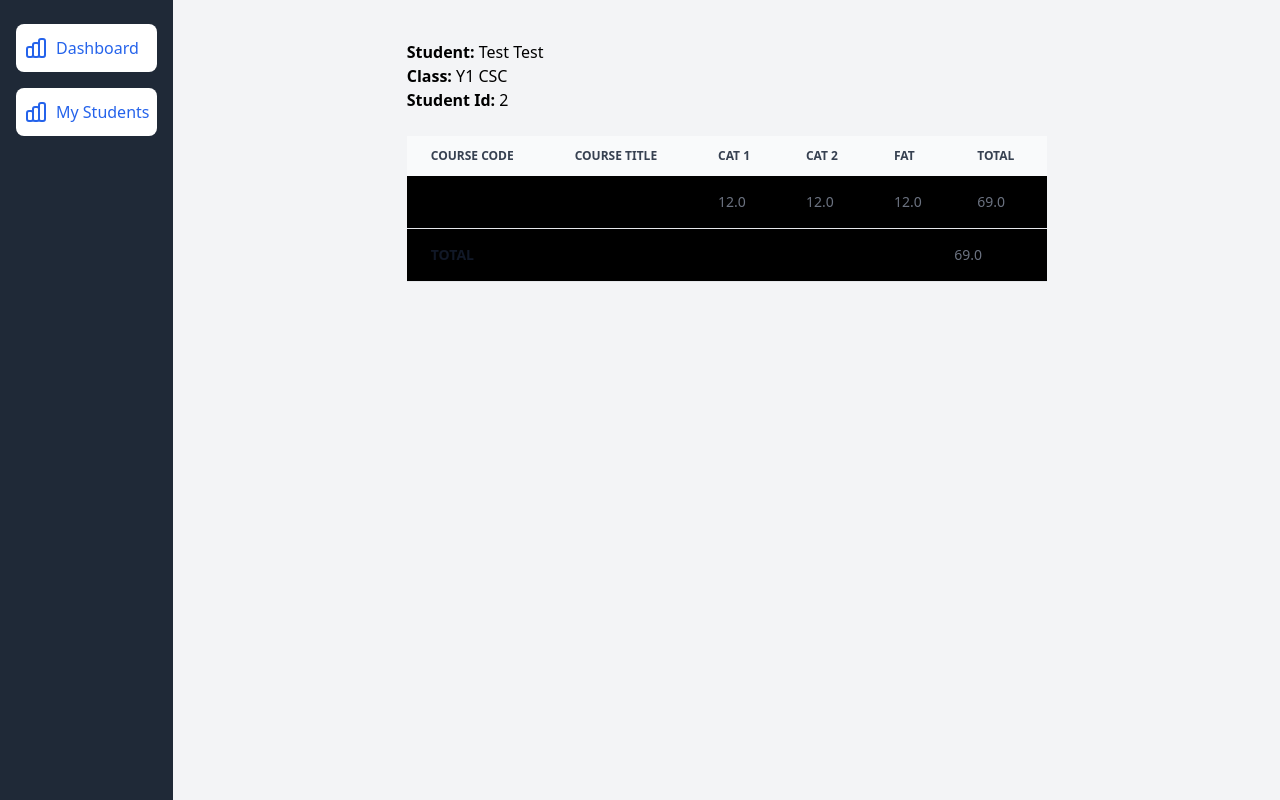
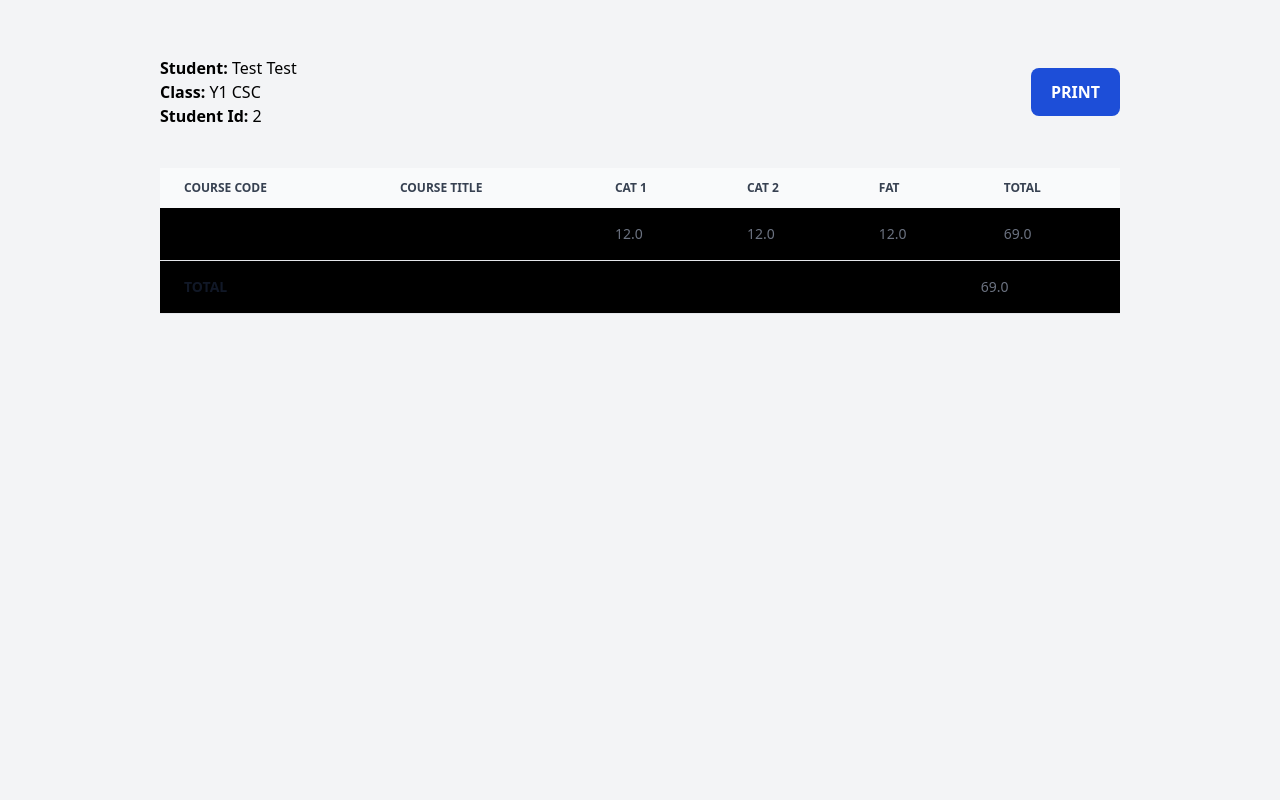
Before and after one commit to iAmNsengi/iReport, a Django app: page /dashboard/report/2/ in a window 1280 px wide. Shown: the part 74-874 px from the top of the page. Run offline with Django 5.2, Linux system fonts and the light colour scheme; a user stored in the database is signed in; data comes from the database, SQL or seed files in the repository; some libraries are stand-ins or nearby versions.

Commit message:
feat: print individual report

```diff
--- a/MainApp/templates/student_report.html
+++ b/MainApp/templates/student_report.html
@@ -3,11 +3,16 @@
   class="flex bg-gray-100 min-h-screen"
   x-data="{panel:false, menu:true}"
 >
-  {% include 'aside.html' %}
-  <div class="mx-auto w-1/2 my-10">
+  <div class="mx-auto w-3/4 my-10">
+    <div class="flex justify-between items-center py-4">
+    <div>
     <h1><b>Student: </b> {{ student.first_name }} {{ student.last_name }}</h1>
     <h2><b>Class: </b> {{ student.current_class.name }}</h2>
     <h2><b>Student Id: </b> {{ student.student_id }}</h2>
+    </div>
+    <button class="rounded-lg py-3 px-5 text-bold bg-blue-700 text-white font-bold" onclick="(this.style.display='none',print())()">PRINT</button>
+    </div>
+
 
     <div class="relative overflow-x-auto">
       <table
```
